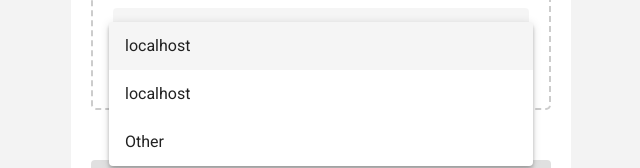
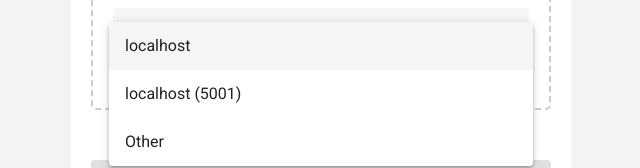
Before and after one commit to ouripoupko/pda-client, an Angular app: page /identify in a window 1280 px wide. Both pictures are taken after a click on the element 640 px from the left and 562 px from the top of the page. Shown: the part 517-685 px from the top of the page, without its empty margins (319-959 px from the left). Built offline with nearby package versions, Linux system fonts and the light colour scheme; what ngx-highlightjs would draw is missing.

Commit message:
register agent with her address

```diff
--- a/src/app/agent.service.ts
+++ b/src/app/agent.service.ts
@@ -33,7 +33,7 @@ export class AgentService {
 
   registerAgent(server: string, identity: string): Observable<Boolean> {
     let params = new HttpParams().set('action', 'register_agent');
-    return this.http.put<Boolean>(`${server}/ibc/app/${identity}`, {}, {...this.httpOptions, params:params} ).pipe(
+    return this.http.put<Boolean>(`${server}/ibc/app/${identity}`, {address: server}, {...this.httpOptions, params:params} ).pipe(
       tap(_ => console.log('added new identity')),
       catchError(this.handleError<Boolean>('registerAgent')),
       first()
--- a/src/app/login/login.component.html
+++ b/src/app/login/login.component.html
@@ -17,7 +17,7 @@
         <mat-label>server</mat-label>
         <mat-select [(value)]="selectedServer" (selectionChange)="onServerSelected($event)">
           <mat-option [value]="location(true)">{{location(false)}}</mat-option>
-          <mat-option value="http://localhost:5001">localhost</mat-option>
+          <mat-option value="http://localhost:5001">localhost (5001)</mat-option>
           <mat-option value="other">Other</mat-option>
         </mat-select>
       </mat-form-field>
```
